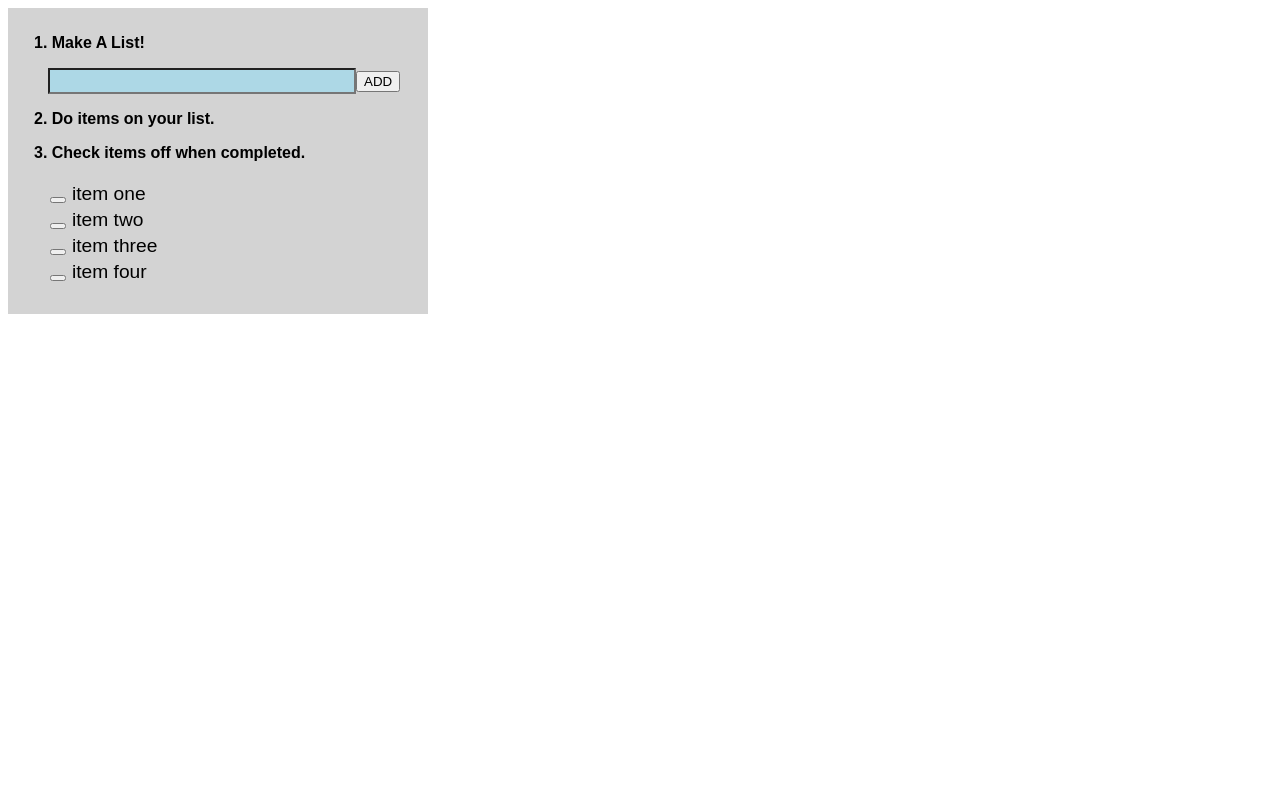
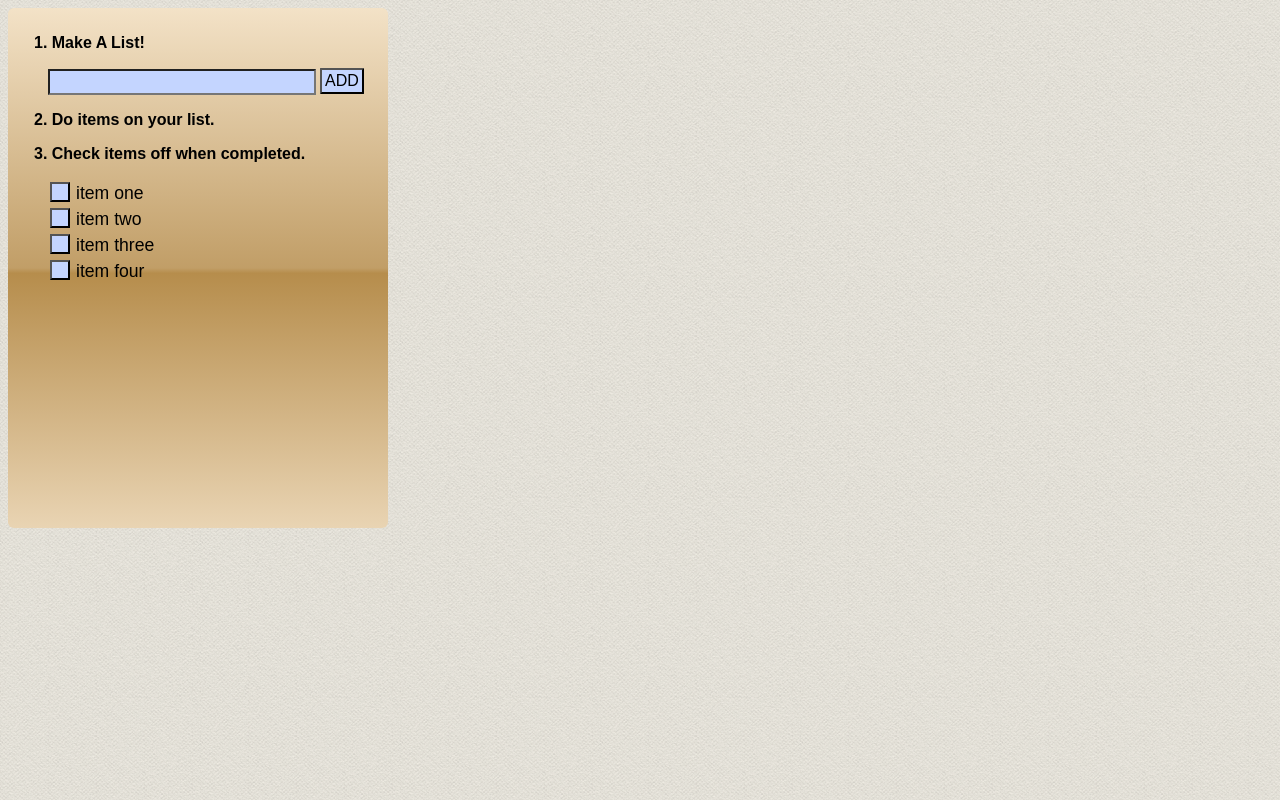
Before and after one commit to krisflint/To_Do_List, a plain HTML site: page index.html in a window 1280 px wide. Drawn offline with nearby package versions, Linux system fonts and the light colour scheme.

Commit message:
rough design and styles completed

```diff
--- a/stylesheet.css
+++ b/stylesheet.css
@@ -1,20 +1,45 @@
+body {
+	background-image: url('../images/seamless_paper_texture.png');
+}
 .wrapper {
-	background-color: lightgrey;
-	max-width: 400px;
+	max-width: 360px;
 	padding: 10px;
-	height: auto;
+	min-height: 500px;
+	border-radius: 6px;
+	background: #f3e2c7; /* Old browsers */
+	background: -moz-linear-gradient(top,  #f3e2c7 0%, #c19e67 50%, #b68d4c 51%, #e9d4b3 100%); /* FF3.6+ */
+	background: -webkit-gradient(linear, left top, left bottom, color-stop(0%,#f3e2c7), color-stop(50%,#c19e67), color-stop(51%,#b68d4c), color-stop(100%,#e9d4b3)); /* Chrome,Safari4+ */
+	background: -webkit-linear-gradient(top,  #f3e2c7 0%,#c19e67 50%,#b68d4c 51%,#e9d4b3 100%); /* Chrome10+,Safari5.1+ */
+	background: -o-linear-gradient(top,  #f3e2c7 0%,#c19e67 50%,#b68d4c 51%,#e9d4b3 100%); /* Opera 11.10+ */
+	background: -ms-linear-gradient(top,  #f3e2c7 0%,#c19e67 50%,#b68d4c 51%,#e9d4b3 100%); /* IE10+ */
+	background: linear-gradient(to bottom,  #f3e2c7 0%,#c19e67 50%,#b68d4c 51%,#e9d4b3 100%); /* W3C */
+	filter: progid:DXImageTransform.Microsoft.gradient( startColorstr='#f3e2c7', endColorstr='#e9d4b3',GradientType=0 ); /* IE6-9 */
+
 }
 h1 {
 	font-family: sans-serif;
 	font-size: 1em;
 	margin: 1em;
+	font-color: 3E3E35;
 }
 
 #iteminput {
-	background-color: lightblue;
-	width: 300px;
+	background-color: #C4D5FF;
+	width: 260px;
 	height: 20px;
 	margin-left: 30px;
+}
+
+#add {
+	text-align: center;
+	padding: 2px;
+	font-size: 1em;
+	background-color: #C4D5FF;
+	font-color: white;
+	border-radius: 1px;
+	margin-left: 4px;
+	width: 44px;
+	height: 26px;
 }
 
 #awesome {
@@ -23,15 +48,21 @@ h1 {
 
 ul {
 	font-family: sans-serif;
-	font-size: 1.2em;
+	font-size: 1.1em;
+	font-color: 3E3E35;
 }
 
 li {
 	padding: 2px;
 	list-style: none;
 	margin-left: -10px;
+	font-color: 3E3E35;
 }
 
 button {
 	margin-right: 6px;
+	padding-bottom: 1px;
+	background-color: #C4D5FF;
+	width: 20px;
+	height: 20px;
 }
```
Also changed, not shown: images/diagonal_waves.png (added), images/diagonal_waves_@2X.png (added), images/seamless_paper_texture.png (added), 2 other files.
